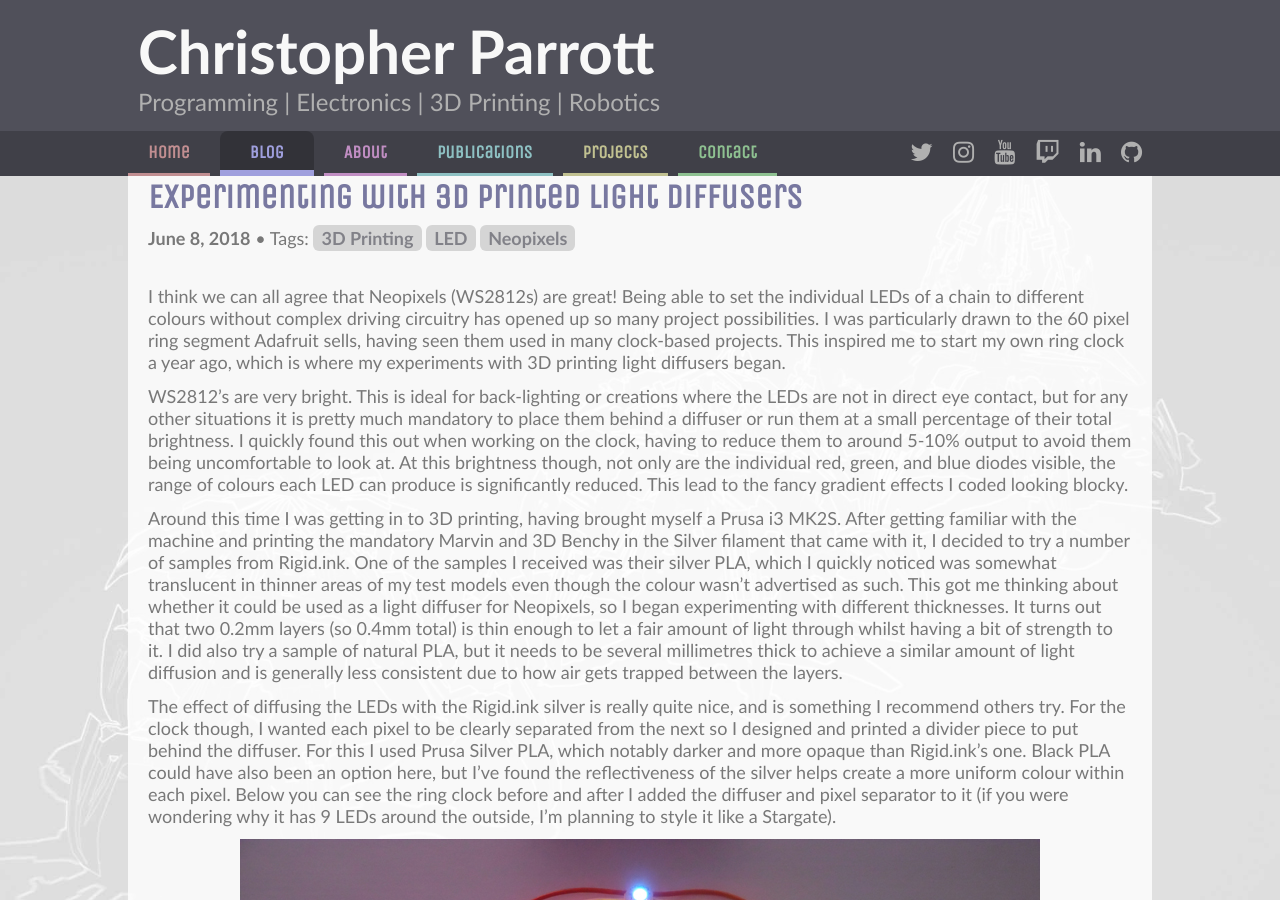
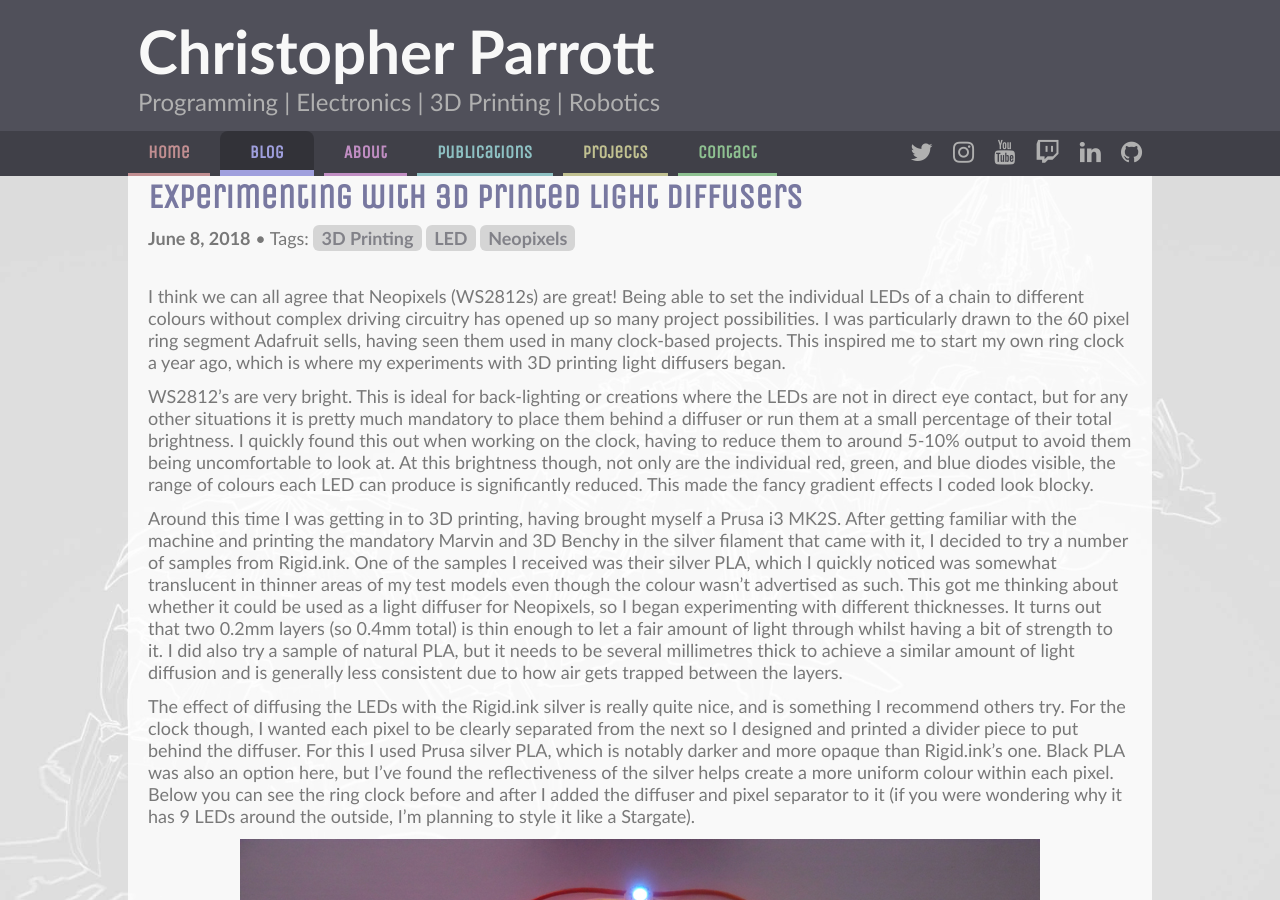
Before and after one commit to christophertmparrott/christophertmparrott.github.io, a Jekyll site: the page built from _posts/2018-06-08-experimenting-with-3d-printed-light-diffusers.md, in a window 1280 px wide and 900 px high. Built offline with Jekyll 4.4.1, drawn with Linux system fonts in a browser that asks for light colours; some web fonts are replaced; some of the changed text lies outside the part shown.

Commit message:
Tweaks to wording

```diff
--- a/_posts/2018-06-08-experimenting-with-3d-printed-light-diffusers.md
+++ b/_posts/2018-06-08-experimenting-with-3d-printed-light-diffusers.md
@@ -7,17 +7,17 @@ tags: [3D Printing, LED, Neopixels]
 
 I think we can all agree that Neopixels (WS2812s) are great! Being able to set the individual LEDs of a chain to different colours without complex driving circuitry has opened up so many project possibilities. I was particularly drawn to the 60 pixel ring segment Adafruit sells, having seen them used in many clock-based projects. This inspired me to start my own ring clock a year ago, which is where my experiments with 3D printing light diffusers began.
 
-WS2812's are very bright. This is ideal for back-lighting or creations where the LEDs are not in direct eye contact, but for any other situations it is pretty much mandatory to place them behind a diffuser or run them at a small percentage of their total brightness. I quickly found this out when working on the clock, having to reduce them to around 5-10% output to avoid them being uncomfortable to look at. At this brightness though, not only are the individual red, green, and blue diodes visible, the range of colours each LED can produce is significantly reduced. This lead to the fancy gradient effects I coded looking blocky.
+WS2812's are very bright. This is ideal for back-lighting or creations where the LEDs are not in direct eye contact, but for any other situations it is pretty much mandatory to place them behind a diffuser or run them at a small percentage of their total brightness. I quickly found this out when working on the clock, having to reduce them to around 5-10% output to avoid them being uncomfortable to look at. At this brightness though, not only are the individual red, green, and blue diodes visible, the range of colours each LED can produce is significantly reduced. This made the fancy gradient effects I coded look blocky.
 
 <!--excerpt-->
 
-Around this time I was getting in to 3D printing, having brought myself a Prusa i3 MK2S. After getting familiar with the machine and printing the mandatory Marvin and 3D Benchy in the Silver filament that came with it, I decided to try a number of samples from Rigid.ink. One of the samples I received was their silver PLA, which I quickly noticed was somewhat translucent in thinner areas of my test models even though the colour wasn't advertised as such. This got me thinking about whether it could be used as a light diffuser for Neopixels, so I began experimenting with different thicknesses. It turns out that two 0.2mm layers (so 0.4mm total) is thin enough to let a fair amount of light through whilst having a bit of strength to it. I did also try a sample of natural PLA, but it needs to be several millimetres thick to achieve a similar amount of light diffusion and is generally less consistent due to how air gets trapped between the layers.
+Around this time I was getting in to 3D printing, having brought myself a Prusa i3 MK2S. After getting familiar with the machine and printing the mandatory Marvin and 3D Benchy in the silver filament that came with it, I decided to try a number of samples from Rigid.ink. One of the samples I received was their silver PLA, which I quickly noticed was somewhat translucent in thinner areas of my test models even though the colour wasn't advertised as such. This got me thinking about whether it could be used as a light diffuser for Neopixels, so I began experimenting with different thicknesses. It turns out that two 0.2mm layers (so 0.4mm total) is thin enough to let a fair amount of light through whilst having a bit of strength to it. I did also try a sample of natural PLA, but it needs to be several millimetres thick to achieve a similar amount of light diffusion and is generally less consistent due to how air gets trapped between the layers.
 
-The effect of diffusing the LEDs with the Rigid.ink silver is really quite nice, and is something I recommend others try. For the clock though, I wanted each pixel to be clearly separated from the next so I designed and printed a divider piece to put behind the diffuser. For this I used Prusa Silver PLA, which notably darker and more opaque than Rigid.ink's one. Black PLA could have also been an option here, but I've found the reflectiveness of the silver helps create a more uniform colour within each pixel. Below you can see the ring clock before and after I added the diffuser and pixel separator to it (if you were wondering why it has 9 LEDs around the outside, I'm planning to style it like a Stargate).
+The effect of diffusing the LEDs with the Rigid.ink silver is really quite nice, and is something I recommend others try. For the clock though, I wanted each pixel to be clearly separated from the next so I designed and printed a divider piece to put behind the diffuser. For this I used Prusa silver PLA, which is notably darker and more opaque than Rigid.ink's one. Black PLA was also an option here, but I've found the reflectiveness of the silver helps create a more uniform colour within each pixel. Below you can see the ring clock before and after I added the diffuser and pixel separator to it (if you were wondering why it has 9 LEDs around the outside, I'm planning to style it like a Stargate).
 
 ![Ring Clock Comparison](https://christophertmparrott.github.io/blog/images/2018-06-08-ring_clock_comparison.jpg "Ring Clock with and without diffuser")
 
-Since working on this ring clock, I have been distracted by other projects, the most recent of which being a notification cube that also uses Neopixels and 3D printed diffusers. Three 8x8 panels are used to form the three faces of the cube that will typically be seen. Originally I had the edges around each panel be black, but this quickly got annoying, so I modified the edges so that the top half could be printed in a translucent material to allow light from the edge LEDs to escape. I tried both the translucent silver and natural PLA for this, and neither produced particularly good results, so I ended up using Rigid.ink Pearl PLA instead. This colour is like the natural, but with a slight milkiness to it. Here is a comparison shot of the cube with and without the translucent edges.
+Since working on this ring clock, I have been distracted by other projects, the most recent of which being a notification cube that also uses Neopixels and 3D printed diffusers. Three 8x8 panels are used to form the three faces of the cube that will typically be seen. Originally I had the edges around each panel be black, but this quickly got annoying, so I modified the edges so that the top half could be printed in a translucent material to allow light from the edge LEDs to escape. I tried both the translucent silver and natural PLA for this, and neither produced particularly good results, so I ended up using Rigid.ink pearl PLA instead. This colour is like the natural, but with a slight milkiness to it. Here is a comparison shot of the cube with and without the translucent edges.
 
 ![Cube Comparison](https://christophertmparrott.github.io/blog/images/2018-06-08-cube_comparison.jpg "Cube with and without translucent edges")
 
@@ -27,7 +27,7 @@ Here you can see what the panel looks like with the diffuser removed. The diffus
 
 That has been my experiments with 3D printed light diffusers. I hope that this will inspire you to give it a try! It is certainly worth having some filament like the Rigid.ink silver to hand, as it's also ideal for printing [Lithophanes](https://www.youtube.com/watch?v=BfiwdVMa-UA) to give out as gifts! I'll leave you with a picture of some light diffusion experiments I'm been up to this week.
 
-![Cube Edges](https://christophertmparrott.github.io/blog/images/2018-06-08-cube_separated.jpg "Illuminated cube edges")
+![Cube Edges](https://christophertmparrott.github.io/blog/images/2018-06-08-cube_edges.jpg "Illuminated cube edges")
 
 Cheers,
 -Chris
```
